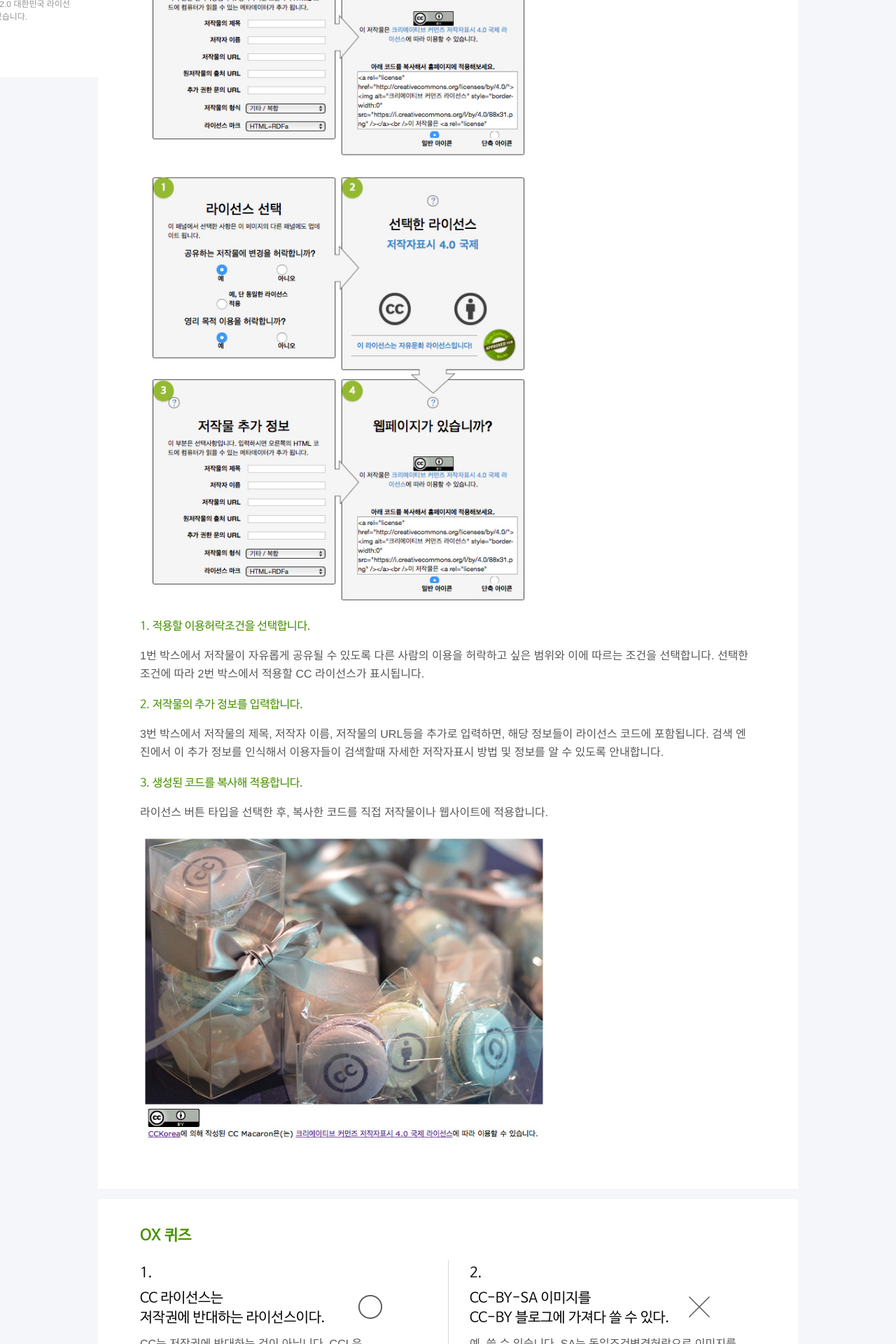
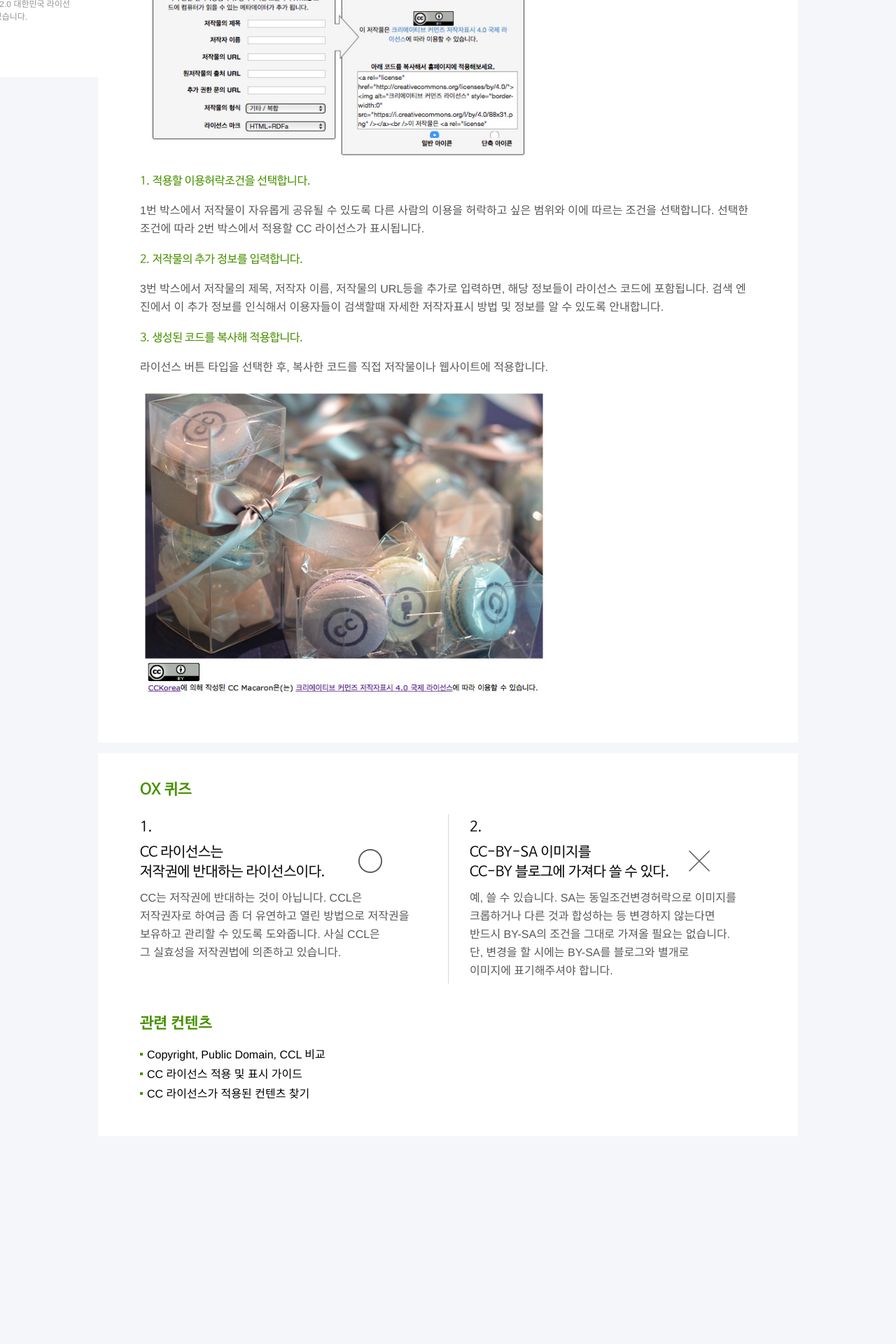
Before and after one commit to creativecommonskorea/cclguide, a Jekyll site: the page built from pages/application/03-by-chooser.md, in a window 1280 px wide. Shown: the part 1063-2983 px from the top of the page at 70% size. Built offline with Jekyll 4.4.1, drawn with Linux system fonts in a browser that asks for light colours; nearby versions of some CDN libraries; some web fonts are replaced; a style sheet for code colours, icons or effects is not loaded; after the commit the page ends 2716 px from its top, so only the background shows below that.

Commit message:
Updated 03-by-chooser.md

```diff
--- a/pages/application/03-by-chooser.md
+++ b/pages/application/03-by-chooser.md
@@ -16,17 +16,20 @@
 - 관련링크: [CC 라이선스 선택툴](http://creativecommons.org/choose/?lang=ko)
 
 ## CC 라이선스 선택 툴 사용방법
-![]({{site.baseurl}}/media/Chooser_howto1.jpg)
 
 ![Chooser_howto1.jpg]({{site.baseurl}}/media/Chooser_howto1.jpg)
+
 ### 1. 적용할 이용허락조건을 선택합니다.
+
 1번 박스에서 저작물이 자유롭게 공유될 수 있도록 다른 사람의 이용을 허락하고 싶은 범위와 이에 따르는 조건을 선택합니다.
 선택한 조건에 따라 2번 박스에서 적용할 CC 라이선스가 표시됩니다.
 
 ### 2. 저작물의 추가 정보를 입력합니다.
+
 3번 박스에서 저작물의 제목, 저작자 이름, 저작물의 URL등을 추가로 입력하면, 해당 정보들이 라이선스 코드에 포함됩니다. 검색 엔진에서 이 추가 정보를 인식해서 이용자들이 검색할때 자세한 저작자표시 방법 및 정보를 알 수 있도록 안내합니다.
 
 ### 3. 생성된 코드를 복사해 적용합니다.
+
 라이선스 버튼 타입을 선택한 후, 복사한 코드를 직접 저작물이나 웹사이트에 적용합니다.
 
 ![Chooser_howto2.jpg]({{site.baseurl}}/media/Chooser_howto2.jpg)
```
